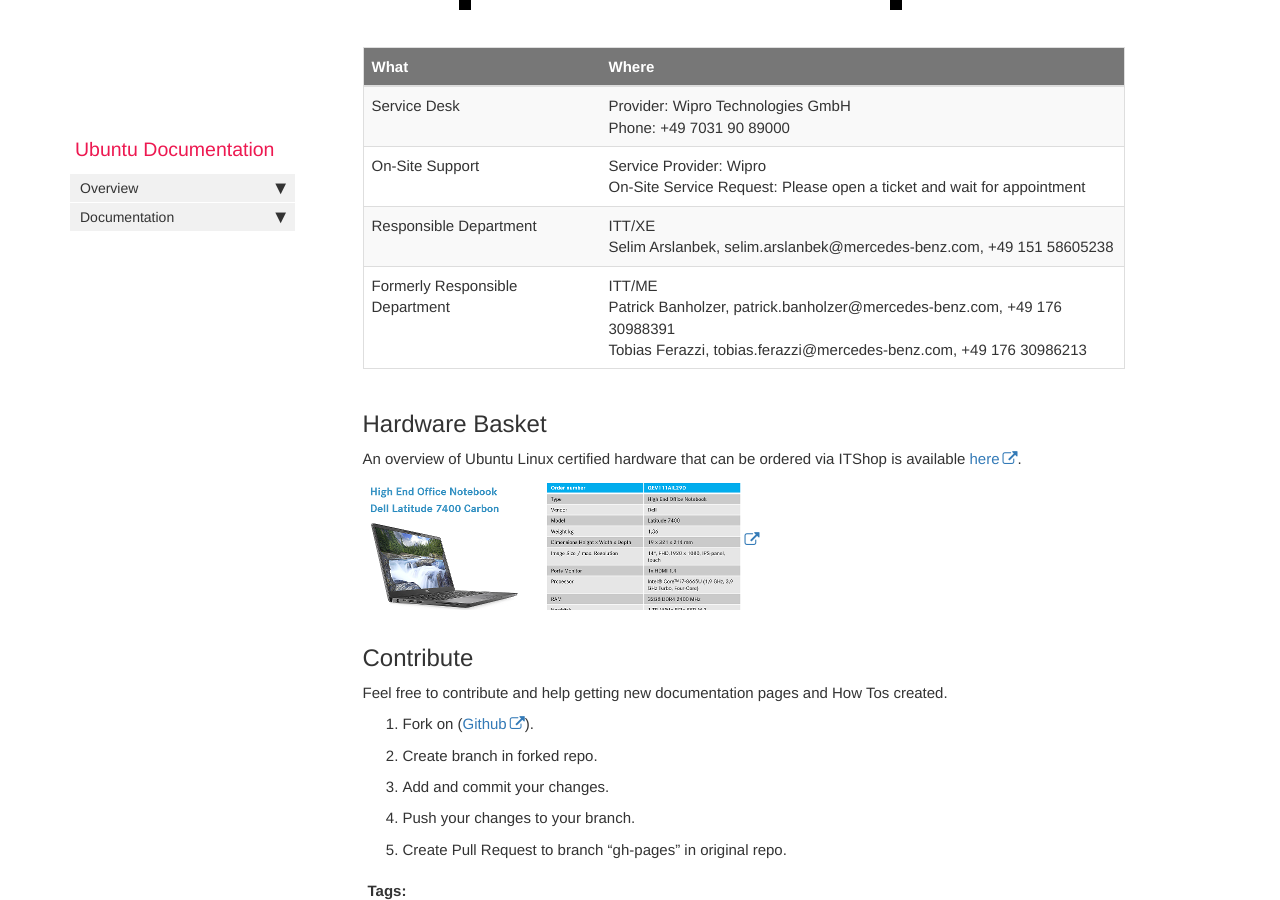
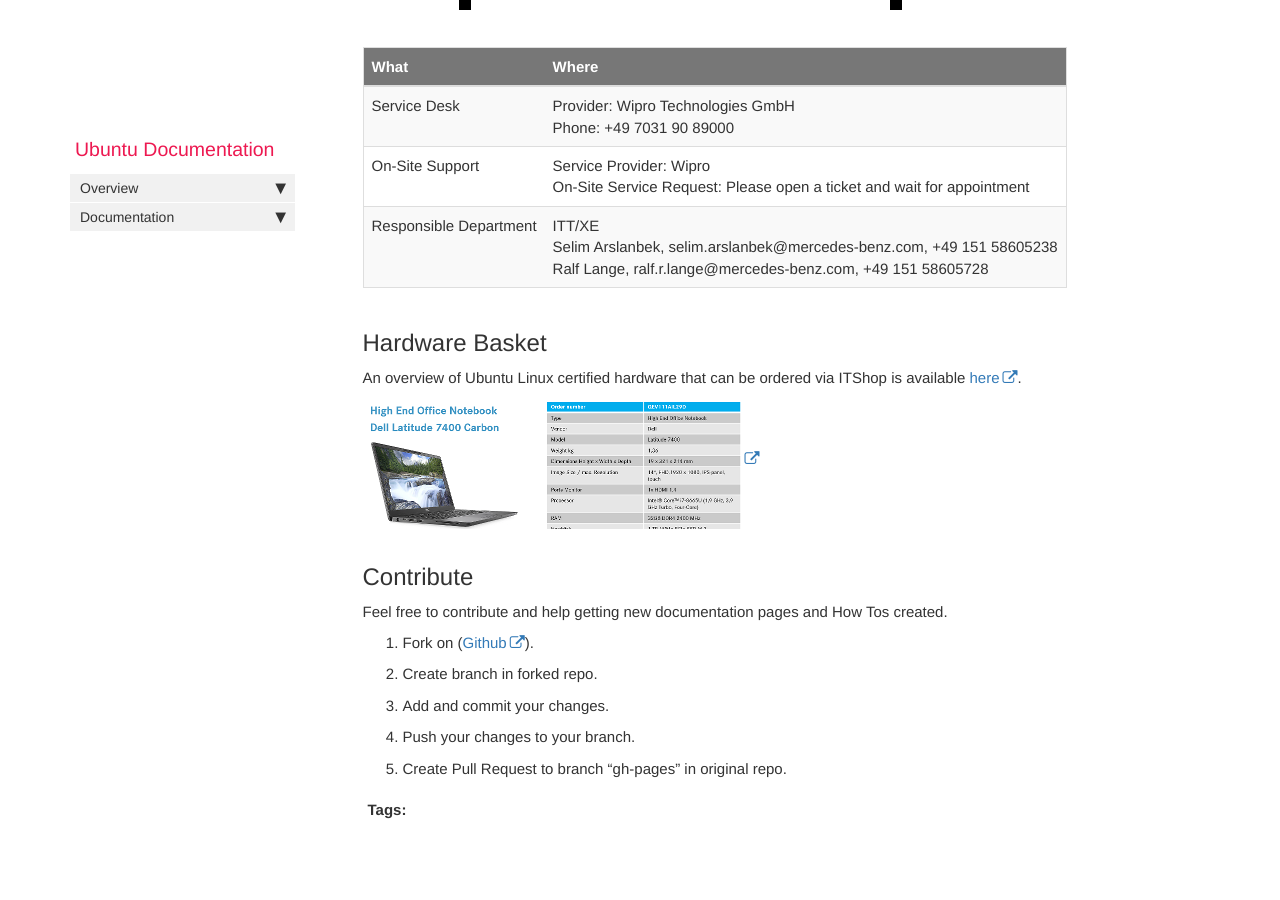
Before and after one commit to RajputPawan/Prometheus, a Jekyll site: the page built from index.md, in a window 1280 px wide and 900 px high, scrolled down 1175 px. Built offline with Jekyll 4.4.1, drawn with Linux system fonts in a browser that asks for light colours; comment, search, counter and statistics services are not loaded.

Commit message:
Add Ralf Lange as 2nd contact
Also, remove former contacts.

```diff
--- a/index.md
+++ b/index.md
@@ -33,8 +33,7 @@
 |------|---------|
 | Service Desk | Provider: Wipro Technologies GmbH <br>Phone: +49 7031 90 89000 |
 | On-Site Support | Service Provider: Wipro <br>On-Site Service Request: Please open a ticket and wait for appointment |
-| Responsible Department | ITT/XE <br>Selim Arslanbek, selim.arslanbek@mercedes-benz.com, +49 151 58605238 |
-| Formerly Responsible Department | ITT/ME <br>Patrick Banholzer, patrick.banholzer@mercedes-benz.com, +49 176 30988391<br>Tobias Ferazzi, tobias.ferazzi@mercedes-benz.com, +49 176 30986213 |
+| Responsible Department | ITT/XE <br>Selim Arslanbek, selim.arslanbek@mercedes-benz.com, +49 151 58605238<br>Ralf Lange, ralf.r.lange@mercedes-benz.com, +49 151 58605728 |
 
 ## Hardware Basket
 
```
